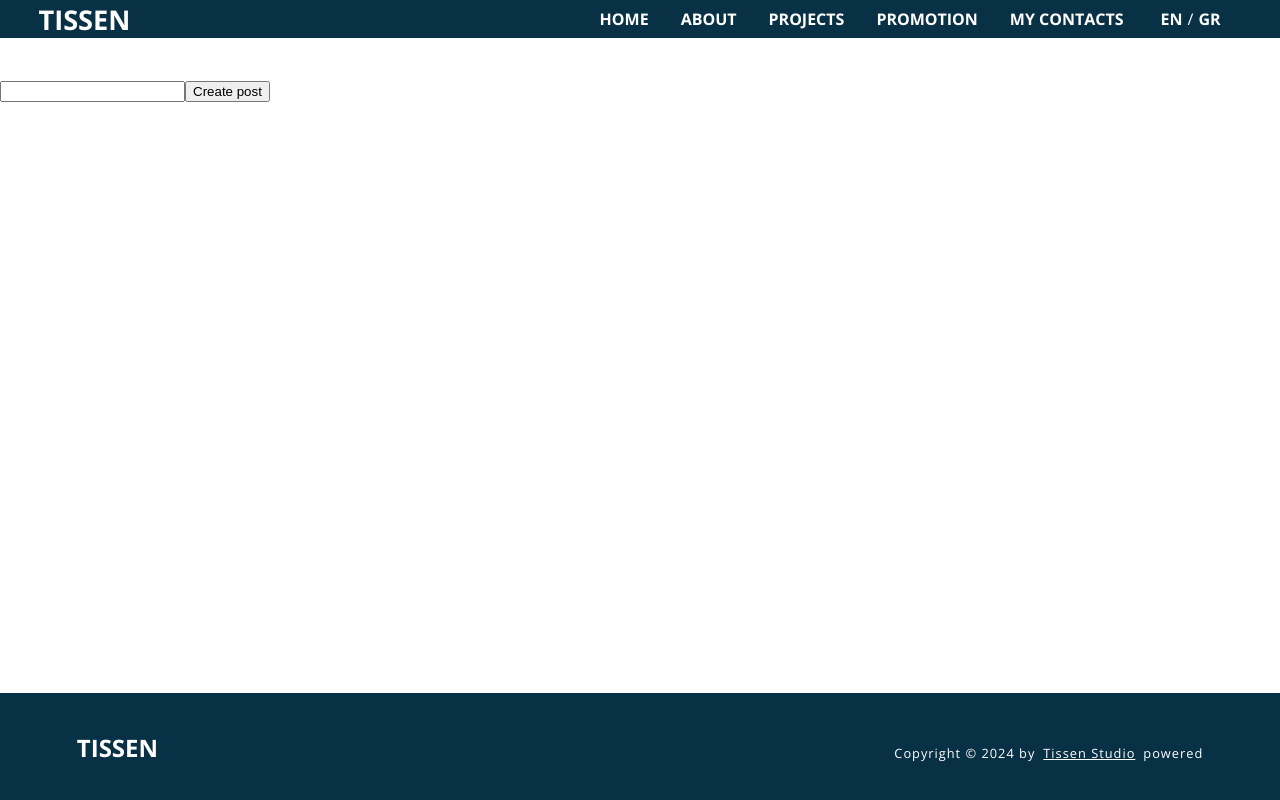
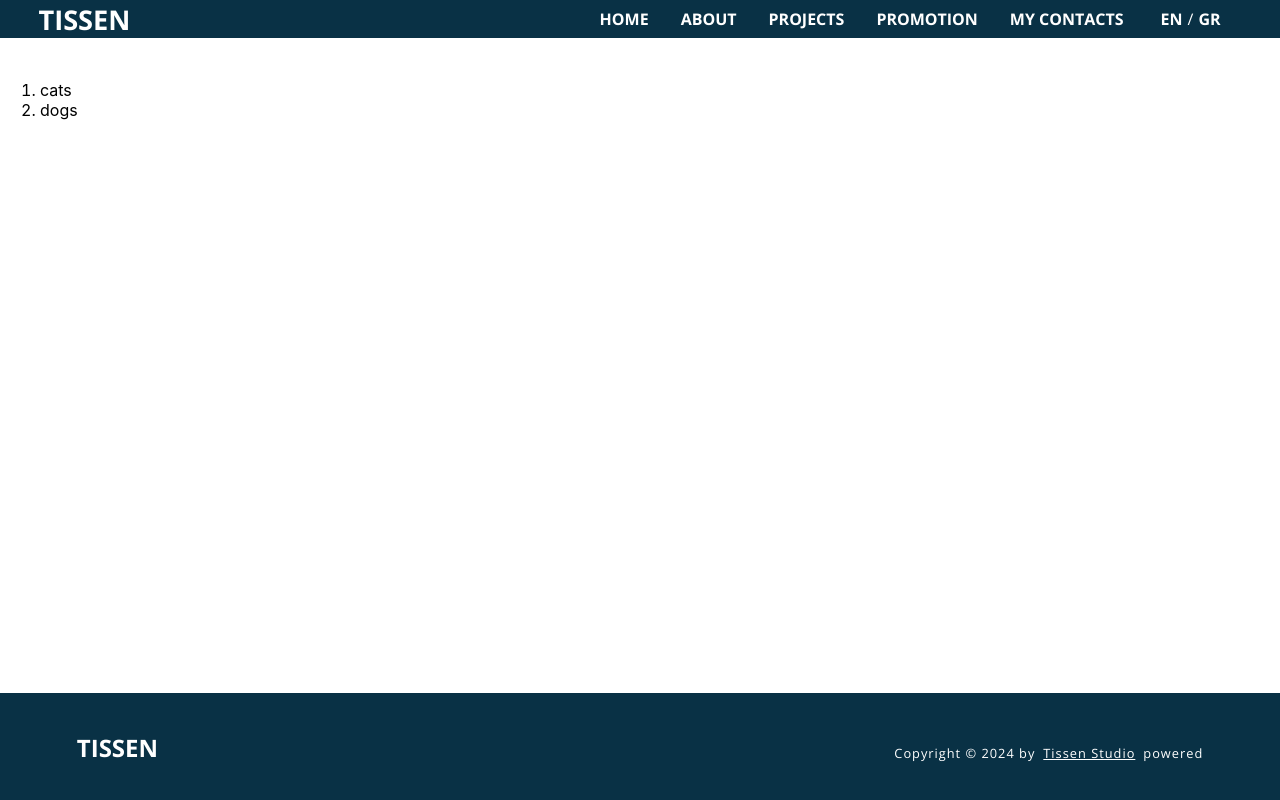
Before and after one commit to RuslanTissen/Ruslan_Portfolio, a React (Create React App) app: page / in a window 1280 px wide. Built offline with nearby package versions, Linux system fonts and the light colour scheme; no server answers; a web font is replaced by a local one.

Commit message:
play with componenets

```diff
--- a/src/components/start/Start.jsx
+++ b/src/components/start/Start.jsx
@@ -6,6 +6,29 @@ import "./Start.scss"
 // import Advertising from './advertising/Advertising.jsx'
 // import Contact from './contact/Contact.jsx'
 import Weather from "./weather/Weather.jsx"
+import List from "./list/List.jsx"
+
+const images = [
+	{
+		id: 1,
+		text: "cats"
+	},
+	{
+		id: 2,
+		text: "dogs"
+	}
+]
+
+const properties = [
+	{
+		id: 1,
+		text: "Big House"
+	},
+	{
+		id: 2,
+		text: "Small House"
+	}
+]
 
 function Start() {
 	return (
@@ -18,7 +41,13 @@ function Start() {
 
 			<Advertising /> */}
 
-			<Weather />
+			{/* <Weather /> */}
+
+			<List >
+				{images.map(card => <li>{card.text}</li>)}
+			</List>
+			{/* <hr />
+			<List data={properties} /> */}
 
 			{/* <Contact /> */}
 
--- /dev/null
+++ b/src/components/start/list/Card.jsx
@@ -0,0 +1,15 @@
+import React from 'react'
+
+function Card(props) {
+	console.log(props)
+
+
+
+	return (
+		<div className='card'>
+			<p>{props.item.text}</p>
+		</div>
+	)
+}
+
+export default Card
--- /dev/null
+++ b/src/components/start/list/List.jsx
@@ -0,0 +1,18 @@
+import React from 'react'
+import "./List.scss"
+import Card from "./Card.jsx"
+
+function List(props) {
+	const { data } = props
+
+	console.log(data)
+
+	return (
+		<ol className='list'>
+			{props.children}
+			{/* {data.map(card => <Card item={card} />)} */}
+		</ol>
+	)
+}
+
+export default List
--- /dev/null
+++ b/src/components/start/list/List.scss
@@ -0,0 +1,3 @@
+.list {
+	margin-top: 5rem;
+}
```
